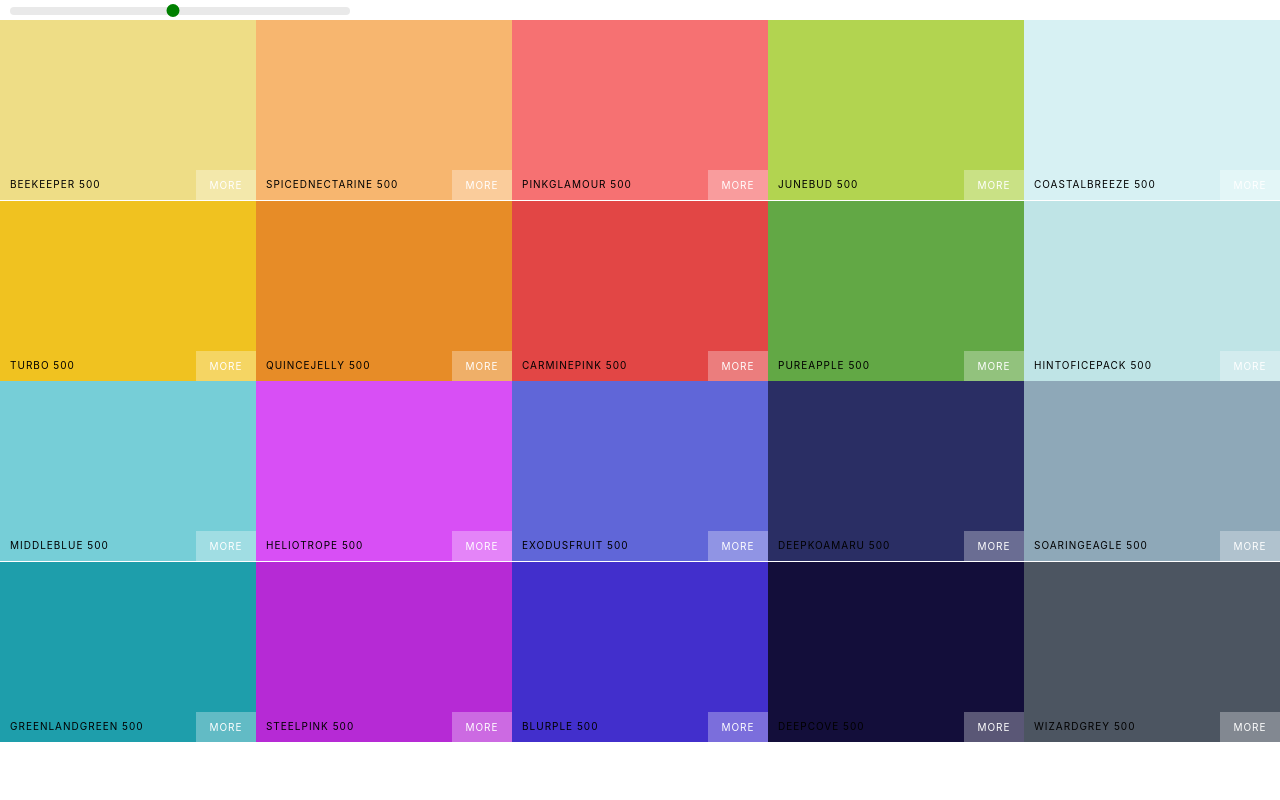
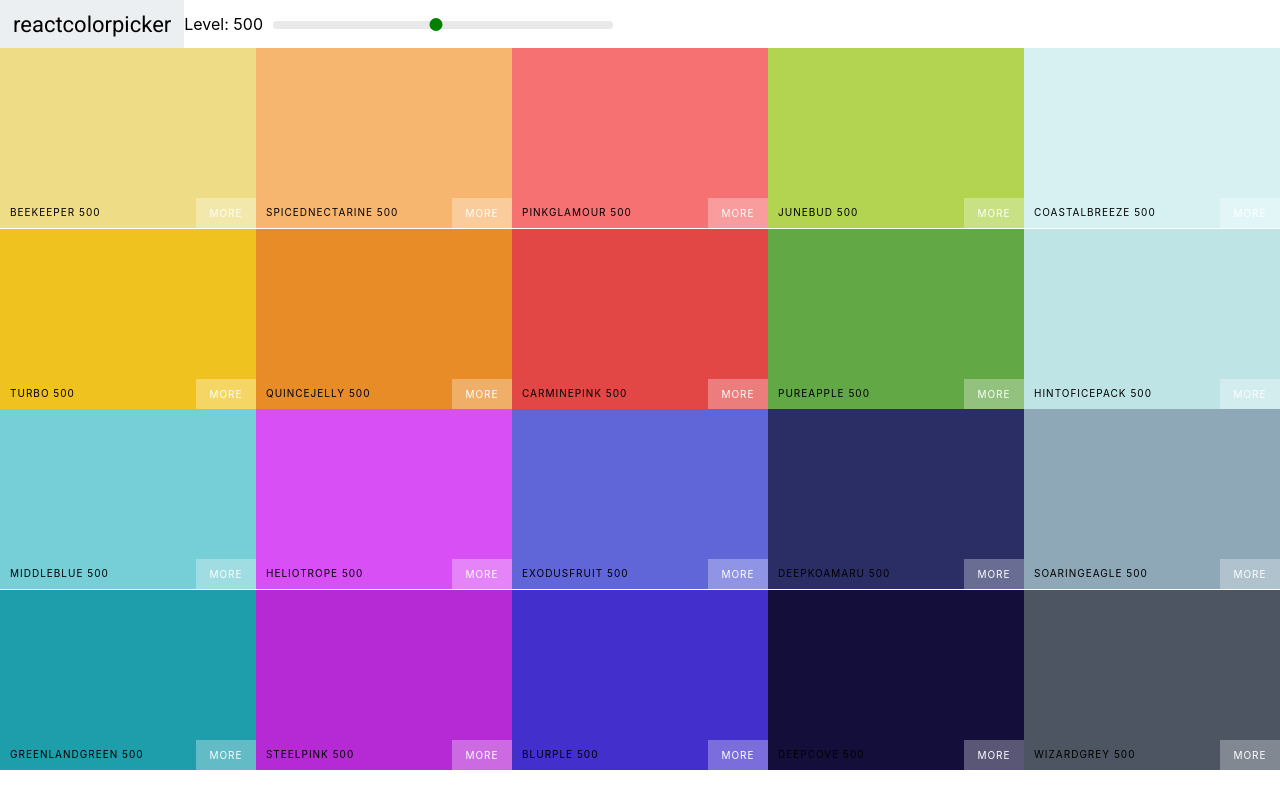
Before and after one commit to roger-rangel/First-React-App, a React (Create React App) app: page / in a window 1280 px wide. Built offline with nearby package versions, Linux system fonts and the light colour scheme.

Commit message:
Add Navbar Component

```diff
--- a/public/index.html
+++ b/public/index.html
@@ -4,6 +4,10 @@
     <meta charset="utf-8" />
     <link rel="icon" href="%PUBLIC_URL%/favicon.ico" />
     <meta name="viewport" content="width=device-width, initial-scale=1" />
+    <link
+      href="https://fonts.googleapis.com/css?family=Roboto:100,400,500"
+      rel="stylesheet"
+    />
     <meta name="theme-color" content="#000000" />
     <meta
       name="description"
--- /dev/null
+++ b/src/Navbar.css
@@ -0,0 +1,50 @@
+.Navbar {
+    display: flex;
+    align-items: center;
+    justify-content: flex-start;
+    height: 6vh;
+}
+
+ .logo {
+    margin-right:0pc 15px;
+    padding: 0 13px;
+    font-size: 22px;
+    background-color: #eceff1;
+    font-family: Roboto;
+    height: 100%;
+    display: flex;
+    align-items: center;
+ }
+
+.logo a {
+    text-decoration: none;
+    color: black;
+}
+
+.slider {
+    width: 340px;
+    margin: 0 10px;
+    display: inline-block;
+}
+
+.rc-slider-track {
+    background-color: transparent;
+}
+
+.rc-slider-rail {
+    height: 8px;
+}
+
+.rc-slider-handle,
+.rc-slider-handle:active,
+.rc-slider-handle:focus,
+.rc-slider-handle:hover {
+    background-color: green;
+    width: 13px;
+    height: 13px;
+    outline: none;
+    border: 2px solid green;
+    box-shadow: none;
+    margin-left: -7px;
+    margin-top: -3px;
+}
--- /dev/null
+++ b/src/Navbar.js
@@ -0,0 +1,33 @@
+import React, { Component } from "react";
+import Slider from "rc-slider";
+import "rc-slider/assets/index.css";
+import './Navbar.css'
+
+
+class Navbar extends Component {
+
+  render() {
+    const { level, changeLevel } = this.props;
+
+    return (
+      <header className='Navbar'>
+        <div className='logo'>
+          <a href='/'>reactcolorpicker</a>
+        </div>
+        <div className='slider-container'>
+            <span>Level: {level}</span>
+            <div className='slider'>
+              <Slider
+                defaultValue={level}
+                min={100}
+                max={900}
+                step={100}
+                onAfterChange={changeLevel}
+              />
+            </div>
+        </div>
+      </header>
+    );
+  }
+}
+export default Navbar;
--- a/src/Palette.css
+++ b/src/Palette.css
@@ -5,31 +5,3 @@
 .Palette-colors {
     height: 90%;
 }
-
-.slider {
-    width: 340px;
-    margin: 0 10px;
-    display: inline-block;
-}
-
-.rc-slider-track {
-    background-color: transparent;
-}
-
-.rc-slider-rail {
-    height: 8px;
-}
-
-.rc-slider-handle,
-.rc-slider-handle:active,
-.rc-slider-handle:focus,
-.rc-slider-handle:hover {
-    background-color: green;
-    width: 13px;
-    height: 13px;
-    outline: none;
-    border: 2px solid green;
-    box-shadow: none;
-    margin-left: -7px;
-    margin-top: -3px;
-}
--- a/src/Palette.js
+++ b/src/Palette.js
@@ -1,9 +1,8 @@
 /* eslint-disable no-useless-constructor */
 import React, { Component } from 'react';
 import ColorBox from './ColorBox'
-import 'rc-slider/assets/index.css';
 import './Palette.css'
-import Slider from 'rc-slider';
+import Navbar from './Navbar'
 
 
 class Palette extends Component {
@@ -26,15 +25,11 @@ class Palette extends Component {
     ))
     return (
       <div className='Palette'>
-        <div className='slider'>
-          <Slider
-            defaultValue={level}
-            min={100}
-            max={900}
-            onAfterChange={this.changeLevel}
-            step={100}
-          />
-        </div>
+        <Navbar
+          level={level}
+          changeLevel={this.changeLevel}
+        />
+
         {/* Navbar goes here */}
         <div className='Palette-colors'>
           {colorBoxes}
```
